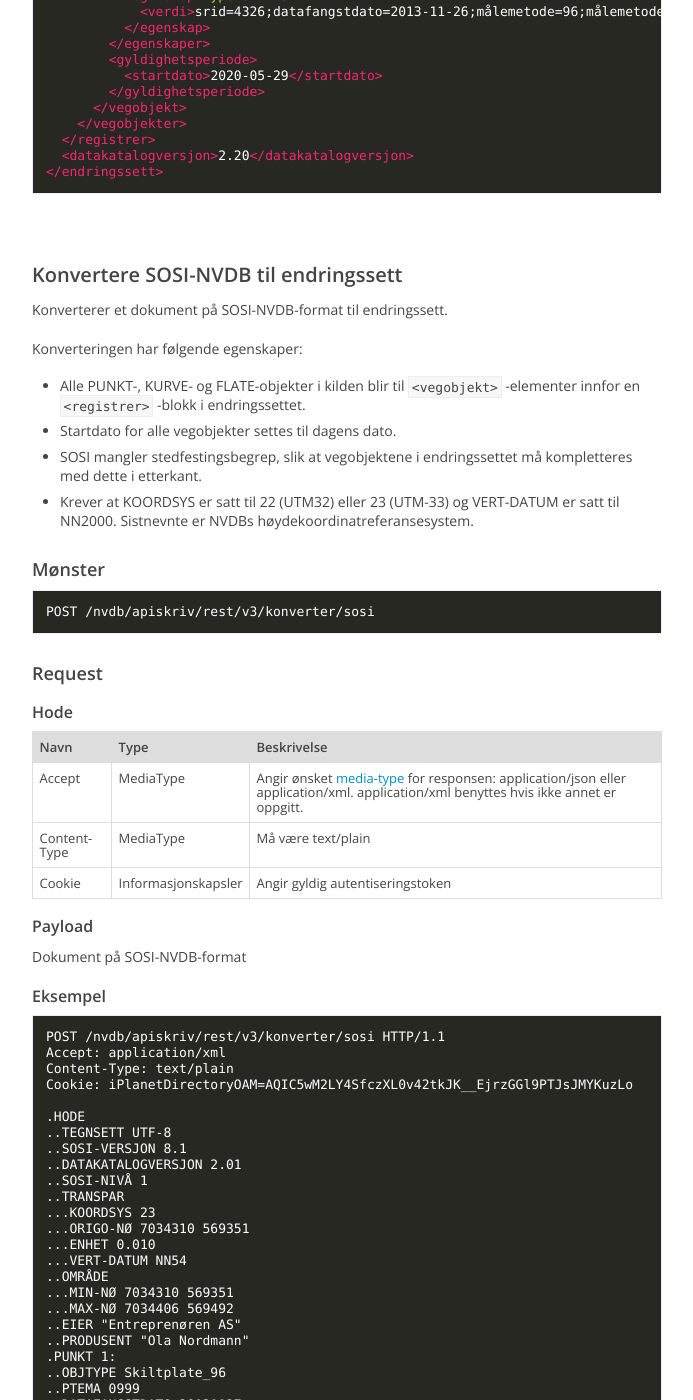
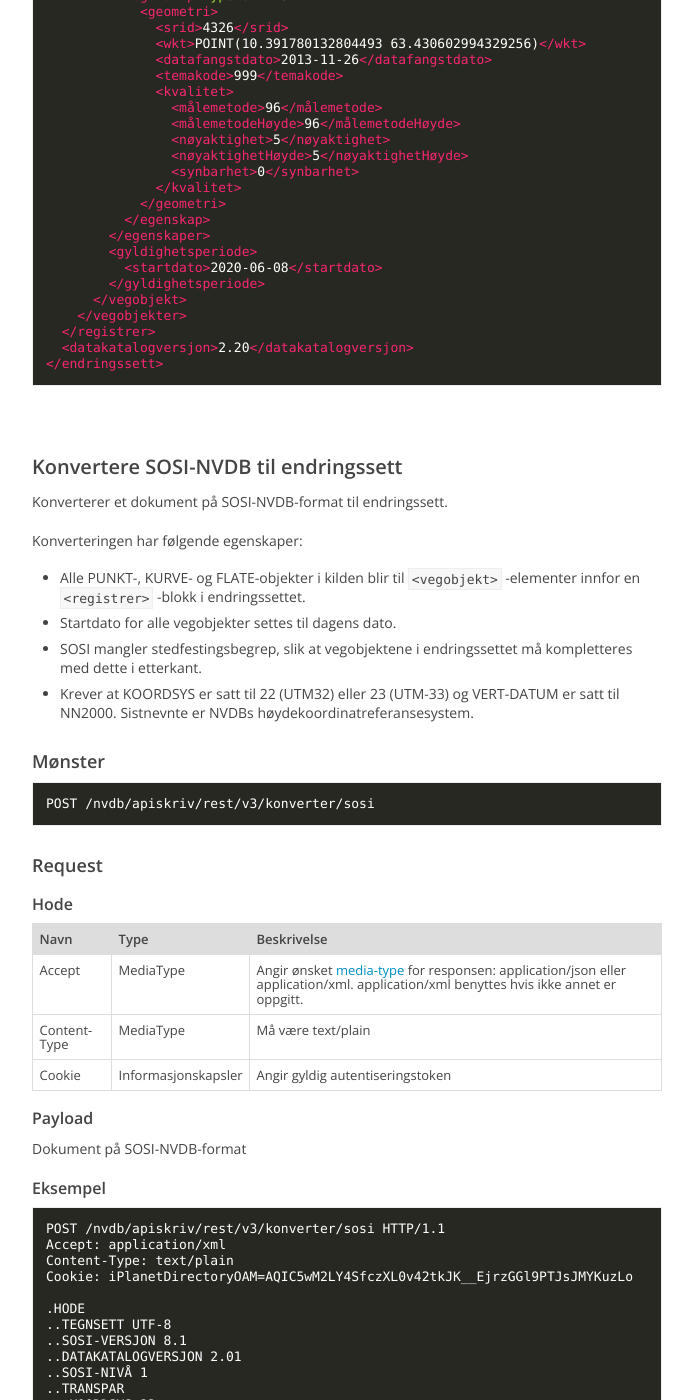
Before and after one commit to nvdb-vegdata/apiskrivdokumentasjon, a Jekyll site: the page built from 3__konvertering/api-referanse.md, in a window 1280 px wide and 1400 px high, scrolled down 2464 px. Shown: the whole window, without its empty margins (433-1126 px from the left). Built offline with Jekyll 4.4.1, drawn with Linux system fonts in a browser that asks for light colours; our own code applies the rules of GitHub Pages for plain Markdown files; some of the changed text lies outside the part shown.

Commit message:
NVDB-5462: Using spatial struct attribute in converted SOSI or SOSI-GeoJson

```diff
--- a/3__konvertering/api-referanse.md
+++ b/3__konvertering/api-referanse.md
@@ -127,11 +127,23 @@ Content-Type: application/xml; charset=UTF-8
             <enum>2435</enum>
           </egenskap>
           <egenskap typeId="4794">
-            <verdi>srid=4326;datafangstdato=2013-11-26;målemetode=96;målemetodeHøyde=96;nøyaktighet=5;nøyaktighetHøyde=5;synbarhet=0;temakode=999;POINT(10.391780132804493 63.430602994329256)</verdi>
+            <geometri>
+              <srid>4326</srid>
+              <wkt>POINT(10.391780132804493 63.430602994329256)</wkt>
+              <datafangstdato>2013-11-26</datafangstdato>
+              <temakode>999</temakode>
+              <kvalitet>
+                <målemetode>96</målemetode>
+                <målemetodeHøyde>96</målemetodeHøyde>
+                <nøyaktighet>5</nøyaktighet>
+                <nøyaktighetHøyde>5</nøyaktighetHøyde>
+                <synbarhet>0</synbarhet>
+              </kvalitet>
+            </geometri>
           </egenskap>
         </egenskaper>
         <gyldighetsperiode>
-          <startdato>2020-05-29</startdato>
+          <startdato>2020-06-08</startdato>
         </gyldighetsperiode>
       </vegobjekt>
     </vegobjekter>
@@ -190,7 +202,7 @@ Cookie: iPlanetDirectoryOAM=AQIC5wM2LY4SfczXL0v42tkJK__EjrzGGl9PTJsJMYKuzLo
 ...KOORDSYS 23
 ...ORIGO-NØ 7034310 569351
 ...ENHET 0.010
-...VERT-DATUM NN54
+...VERT-DATUM NN2000
 ..OMRÅDE
 ...MIN-NØ 7034310 569351
 ...MAX-NØ 7034406 569492
@@ -259,7 +271,19 @@ Content-Type: application/xml; charset=UTF-8
             <enum>11739</enum>
           </egenskap>
           <egenskap typeId="4795">
-            <verdi>datafangstdato=2013-11-27;målemetode=96;målemetodeHøyde=96;nøyaktighet=5;nøyaktighetHøyde=5;synbarhet=0;temakode=999;POINT( 7034339 569467 9  )</verdi>
+            <geometri>
+              <srid>5973</srid>
+              <wkt>POINT(7034339.8 569467.68 9.95)</wkt>
+              <datafangstdato>2013-11-27</datafangstdato>
+              <temakode>999</temakode>
+              <kvalitet>
+                <målemetode>96</målemetode>
+                <målemetodeHøyde>96</målemetodeHøyde>
+                <nøyaktighet>5</nøyaktighet>
+                <nøyaktighetHøyde>5</nøyaktighetHøyde>
+                <synbarhet>0</synbarhet>
+              </kvalitet>
+            </geometri>
           </egenskap>
         </egenskaper>
         <gyldighetsperiode>
```
